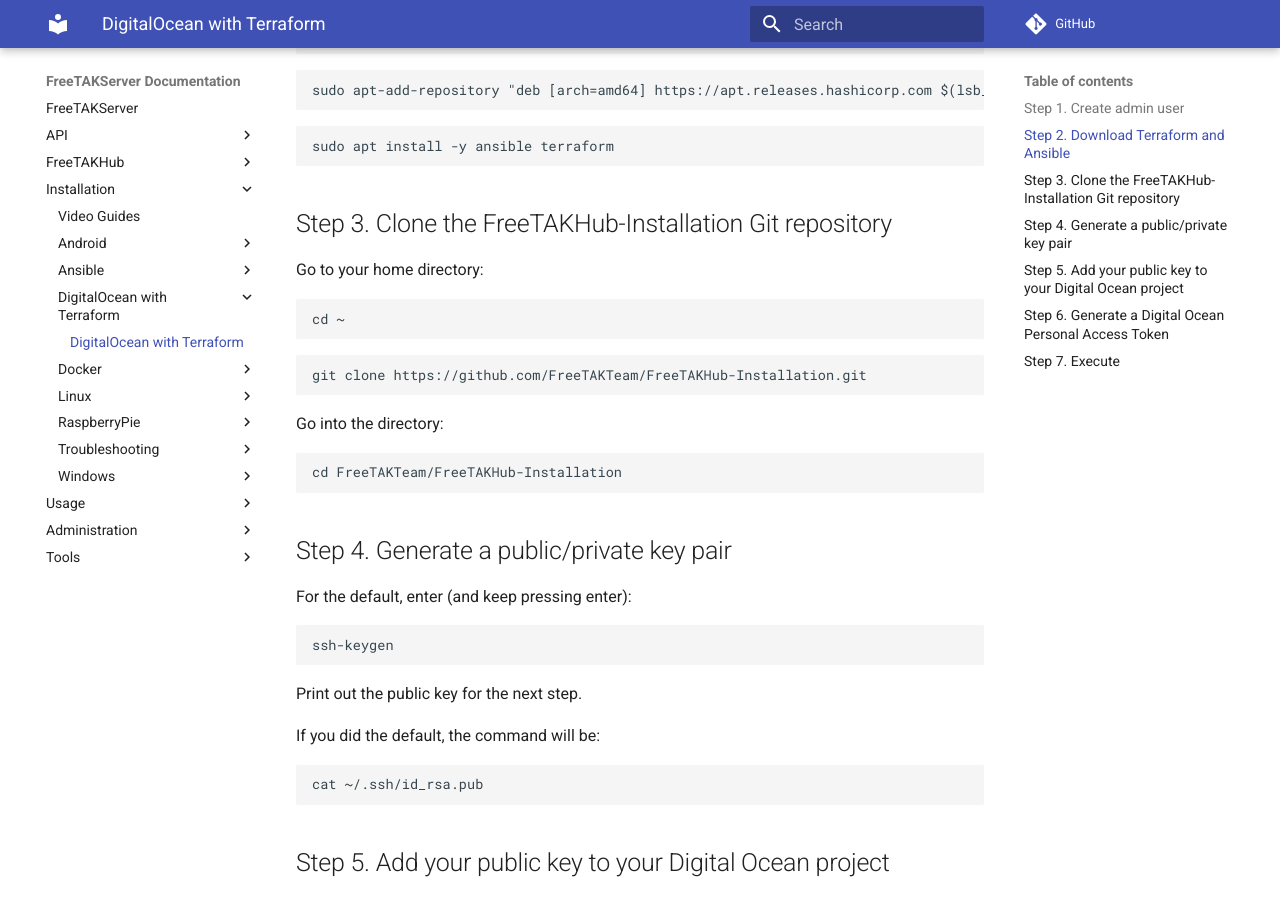
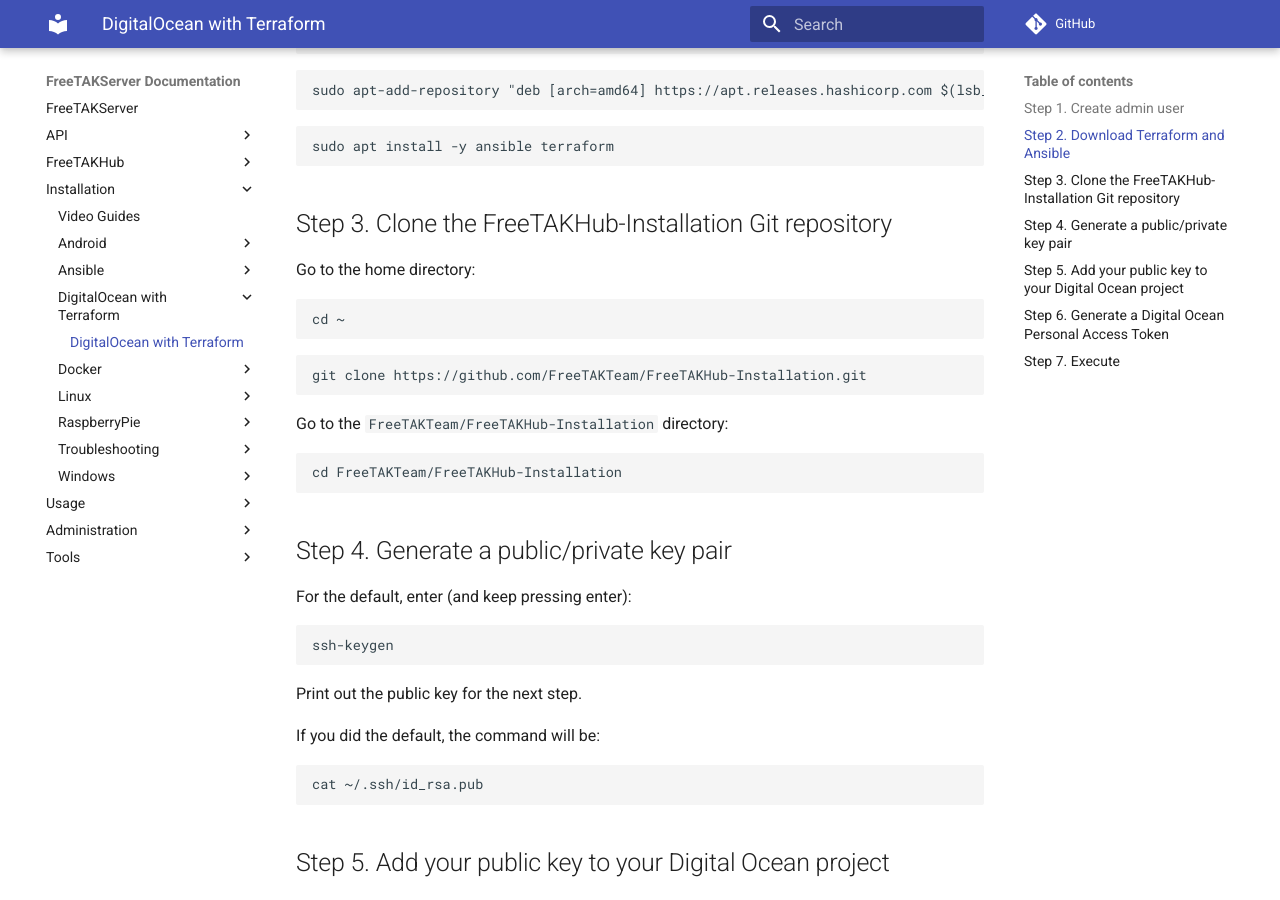
Before and after one commit to FreeTAKTeam/FreeTAKServer-User-Docs, an MkDocs documentation site: the page built from docs/docs/Installation/DigitalOcean with Terraform/DigitalOcean with Terraform.md, in a window 1280 px wide and 900 px high, scrolled down 1101 px. Built offline with MkDocs 1.6.1 and Material for MkDocs 9.7.7, drawn with Linux system fonts in a browser that asks for light colours; comment, search, counter and statistics services are not loaded.

Commit message:
Update DigitalOcean with Terraform.md

````diff
--- a/docs/docs/Installation/DigitalOcean with Terraform/DigitalOcean with Terraform.md
+++ b/docs/docs/Installation/DigitalOcean with Terraform/DigitalOcean with Terraform.md
@@ -63,7 +63,7 @@
 
 ## Step 3. Clone the FreeTAKHub-Installation Git repository
 
-Go to your home directory:
+Go to the home directory:
 
 ```console
 cd ~
@@ -73,7 +73,7 @@
 git clone https://github.com/FreeTAKTeam/FreeTAKHub-Installation.git
 ```
 
-Go into the directory:
+Go to the `FreeTAKTeam/FreeTAKHub-Installation` directory:
 
 ```console
 cd FreeTAKTeam/FreeTAKHub-Installation
````
